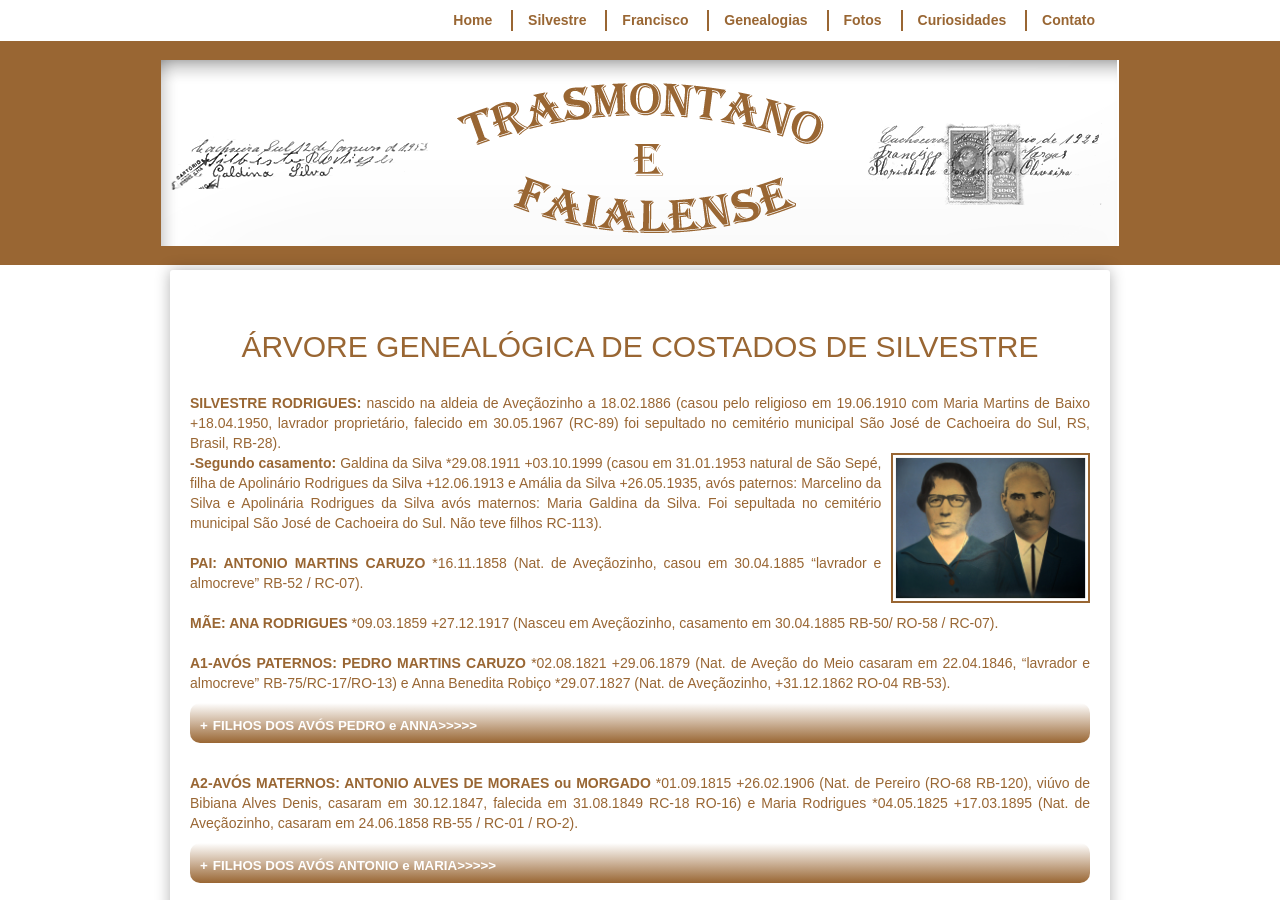
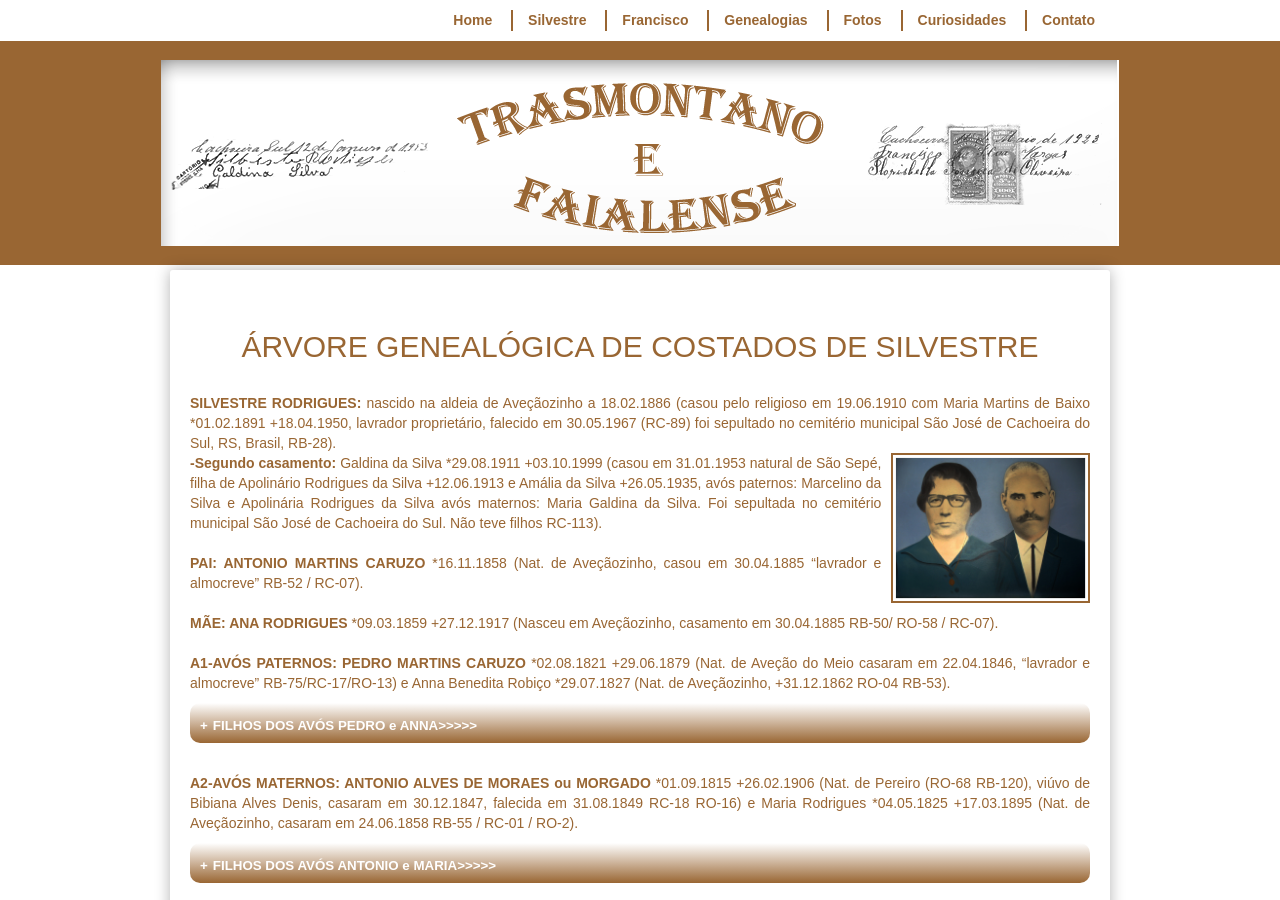
Before and after one commit to claudiovargas1955/claudiovargas1955.github.io, a Jekyll site: the page built from _pages/arvore-genealogica-de-costados-de-silvestre.html, in a window 1280 px wide and 900 px high. Built offline with Jekyll 4.4.1, drawn with Linux system fonts in a browser that asks for light colours; some web fonts are replaced.

Commit message:
Update arvore-genealogica-de-costados-de-silvestre.html

```diff
--- a/_pages/arvore-genealogica-de-costados-de-silvestre.html
+++ b/_pages/arvore-genealogica-de-costados-de-silvestre.html
@@ -50,10 +50,10 @@ details[open] summary {color:#996633;
    <h2>ÁRVORE GENEALÓGICA DE COSTADOS DE SILVESTRE</h2>
    <br/>
    <p>
-      <b>SILVESTRE RODRIGUES:</b> nascido na aldeia de Aveçãozinho a 18.02.1886 (casou pelo religioso em 19.06.1910 com Maria Martins de
-      Baixo +18.04.1950, lavrador proprietário, falecido em 30.05.1967 (RC-89) foi sepultado no cemitério municipal São José de
-      Cachoeira do Sul, RS, Brasil, RB-28). <br/>
-      <img style= "float:right"; src="/images/SILVESTRE E GALDINA.JPG";  height="150px" ; title="Silvestre e Galdina 1953">
+   <b>SILVESTRE RODRIGUES:</b> nascido na aldeia de Aveçãozinho a 18.02.1886 (casou pelo religioso em 19.06.1910 com Maria Martins de
+    Baixo *01.02.1891 +18.04.1950, lavrador proprietário, falecido em 30.05.1967 (RC-89) foi sepultado no cemitério municipal São José
+    de Cachoeira do Sul, RS, Brasil, RB-28). <br/>
+    <img style= "float:right"; src="/images/SILVESTRE E GALDINA.JPG";  height="150px" ; title="Silvestre e Galdina 1953">
     <b>-Segundo casamento:</b> Galdina da Silva *29.08.1911 +03.10.1999 (casou em 31.01.1953 natural de São Sepé, filha de Apolinário
     Rodrigues da Silva +12.06.1913 e Amália da Silva +26.05.1935, avós paternos: Marcelino da Silva e Apolinária Rodrigues da Silva
     avós maternos: Maria Galdina da Silva. Foi sepultada no cemitério municipal São José de Cachoeira do Sul. Não teve filhos RC-113).
```
